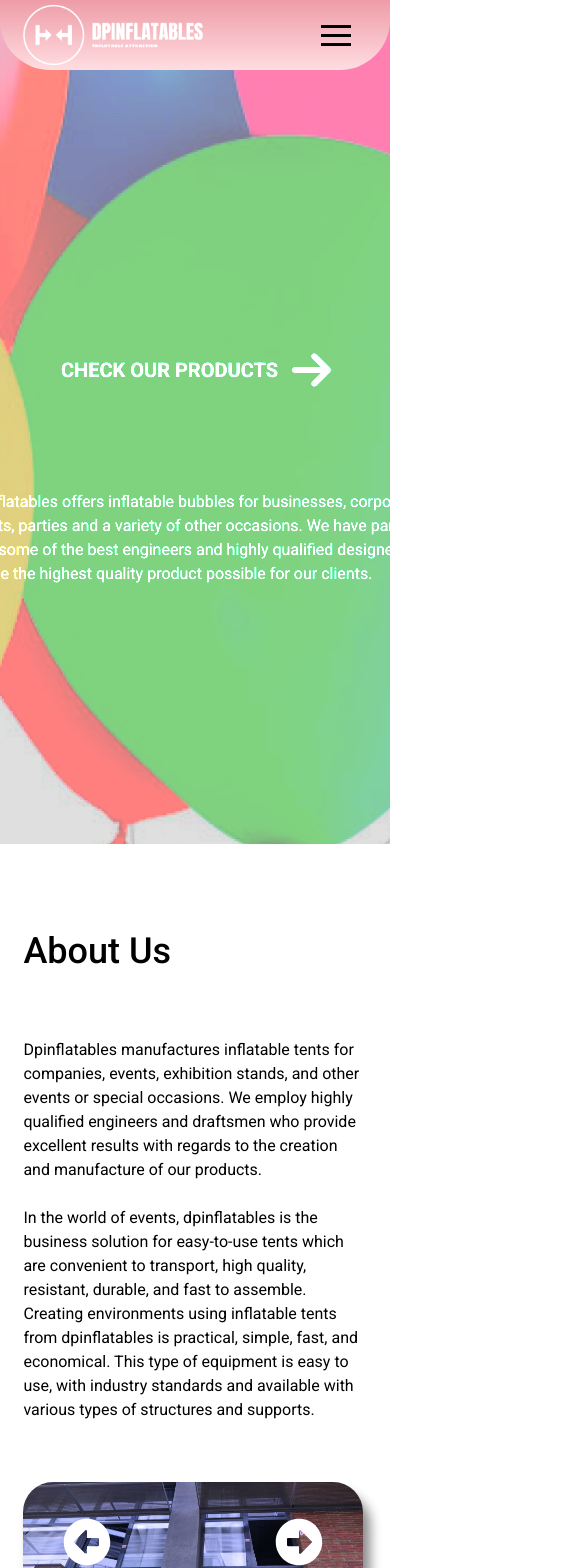
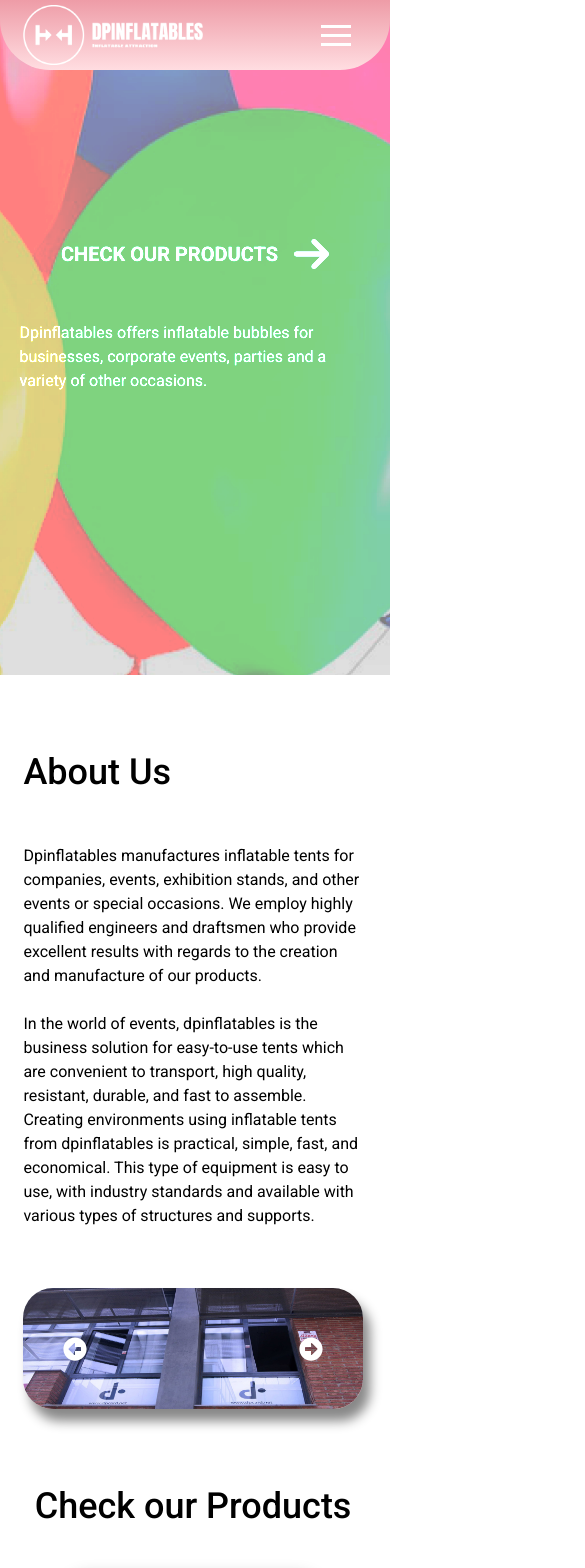
Before and after one commit to delimka/Inflatables, a React (Vite) app: page / in a window 390 px wide. Shown: the top 1568 px of the page, 585 px wide, since content can reach past the window. Built offline with nearby package versions, Linux system fonts and the light colour scheme.

Commit message:
mobile screens upd

```diff
--- a/src/components/Footer/Footer.css
+++ b/src/components/Footer/Footer.css
@@ -60,3 +60,75 @@
   padding-right: 2%;
   font-size: 16px;
 }
+
+@media only screen and (max-width: 870px) {
+
+  .links {
+    gap: 10px;
+    font-size: 16px;
+  }
+
+  .social-media-icons {
+    gap: 15px;
+  }
+
+  .social-media-icons a {
+    font-size: 0.7rem;
+  }
+
+
+  .copyright {
+    font-size: 14px;
+  }
+}
+
+
+
+@media only screen and (max-width: 570px) {
+
+
+  .social-media-icons {
+    display: grid;
+    grid-template-columns: repeat(3, 1fr);
+    gap: 20px;
+    justify-items: center;
+
+  }
+
+  .social-media-icons a {
+    font-size: 10px;
+  }
+
+  .links {
+    margin-left: 0px;
+  }
+
+  .links__icon-container {
+    align-items: center;
+    padding-left: 7%;
+    padding-right: 7%;
+  }
+}
+
+@media only screen and (max-width: 530px) {
+
+
+  .links {
+    flex-direction: column;
+    gap: 10px;
+    align-items: flex-start;
+
+  }
+
+  .links > :not(:first-child) {
+    margin-left: 0;
+  }
+
+  .copyright{
+
+    margin-left: auto;
+    margin-right: auto;
+    padding-left: 7%;
+    padding-right: 7%;
+  }
+}
--- a/src/components/ImageSlider/ImageSlider.css
+++ b/src/components/ImageSlider/ImageSlider.css
@@ -49,3 +49,24 @@
     transition-duration: 1s;
     transform: scale(1.0);
   }
+
+  @media only screen and (max-width: 767.9px) {
+    .right-arrow,
+    .left-arrow {
+      font-size: 2.5rem;
+    }
+  }
+
+  @media only screen and (max-width: 650px) {
+    .right-arrow,
+    .left-arrow {
+      font-size: 2rem;
+    }
+  }
+
+  @media only screen and (max-width: 470px) {
+    .right-arrow,
+    .left-arrow {
+      font-size: 1.5rem;
+    }
+  }
--- a/src/components/NavBar/NavBar.css
+++ b/src/components/NavBar/NavBar.css
@@ -45,7 +45,7 @@
 .menu-icon .bar {
   width: 30px;
   height: 3px;
-  background-color: #000;
+  background-color: #ffffff;
   margin: 6px 0;
   transition: background-color 0.3s ease;
 }
--- a/src/containers/AboutUs/AboutUs.css
+++ b/src/containers/AboutUs/AboutUs.css
@@ -5,8 +5,8 @@
   grid-template-areas:
     'h1 p'
     'slider slider';
-  grid-template-rows: auto 1fr; /* Two rows: top row and bottom row */
-  grid-template-columns: 1fr 2fr; /* Two columns */
+  grid-template-rows: auto 1fr;
+  grid-template-columns: 1fr 2fr;
 }
 
   .heading-1{
@@ -38,8 +38,6 @@
       'slider';
     grid-template-rows: auto auto auto; /* Three rows with equal height */
     grid-template-columns: 1fr;
-
-    margin-left: 7%;
   }
 
 }
@@ -52,21 +50,3 @@
     margin-left: 0;
   }
 }
-
-@media only screen and (max-width: 768px) {
-
-  .aboutus__grid-container {
-
-    margin-left: 5%;
-  }
-}
-
-
-
-@media only screen and (max-width: 678px) {
-
-  .aboutus__grid-container {
-
-    margin-left: 0;
-  }
-}
--- a/src/containers/Header/Header.css
+++ b/src/containers/Header/Header.css
@@ -15,8 +15,8 @@
 
 .p__mission {
   display: block;
-  width: 400px;
-  height: 222px;
+  width: 350px;
+  height: 190px;
   margin-top: 430px;
   color: white;
 }
@@ -31,17 +31,8 @@
   padding-right: 15%;
 }
 
-/* Hamburger menu styles (if you want to add later) */
-.burger-menu {
-  /* Your styles here */
-}
 
-/* Show menu items for smaller screens (if you want to add later) */
-@media only screen and (max-width: 870px) {
-  .menu {
-    /* Your styles here */
-  }
-}
+
 
   @media only screen and (max-width: 1280px) {
     .header__check--button {
@@ -51,12 +42,6 @@
   }
 
 
-  @media only screen and (max-width: 1180px) {
-    .navbar {
-      padding-left: 6%;
-      padding-right: 10%;
-    }
-  }
 
   @media only screen and (max-width: 900px) {
     .header__container {
@@ -64,21 +49,64 @@
       flex-direction: column-reverse;
       align-items: center;
       justify-content: center;
-      margin-bottom: 80px;
-      height: 100vh;
 
     }
 
+    .header__container--mission{
+      margin-left: 0;
+      height: auto;
+    }
+
     .p__mission {
-      margin-top: 100px;
+      margin-top: 12%;
       width: 500px;
-      height: 262px;
+      height: auto;
 
     }
 
     .header__check--button {
-      margin-top: 350px;
+      margin-top: 250px;
       font-size: 54px;
       padding-right: 0;
     }
+
+    .header{
+      min-height: calc(80vh);
+    }
+
   }
+
+  @media only screen and (max-width: 600px) {
+
+    .p__mission {
+      width: auto;
+      height: auto;
+      padding: 0 5%;
+    }
+  }
+
+
+
+  @media only screen and (max-width: 470px) {
+
+
+    .header__container--mission{
+
+      margin-left: 0;
+    }
+    .header__check--button{
+      margin-top: 50%;
+      font-size: 36px;
+      margin-bottom: 12%;
+
+    }
+
+  }
+
+  @media only screen and (max-width: 400px) {
+    .header__check--button{
+      margin-bottom: 0;
+      margin-top: 60%;
+
+    }
+  }
--- a/src/containers/Header/Header.jsx
+++ b/src/containers/Header/Header.jsx
@@ -5,12 +5,11 @@
 import { faArrowRight } from '@fortawesome/free-solid-svg-icons';
 
 const Header = () => (
-  <div className="header bg-cover bg-no-repeat bg-center" style={{ backgroundImage: `url(${images.introBg})`, backgroundSize: 'cover', minHeight: 'calc(100vh)', filter: 'contrast(200%)' }}>
+  <div className="header bg-cover bg-no-repeat bg-center " style={{ backgroundImage: `url(${images.introBg})`, backgroundSize: 'cover', filter: 'contrast(200%)' }}>
     <div className="header__container">
       <div className="header__container--mission">
         <p className="p__mission text-white">
           Dpinflatables offers inflatable bubbles for businesses, corporate events, parties and a variety of other occasions.
-          We have partnered with some of the best engineers and highly qualified designers to create the highest quality product possible for our clients.
         </p>
       </div>
       <div className="header__check--button">
--- a/src/containers/Products/Products.css
+++ b/src/containers/Products/Products.css
@@ -98,25 +98,25 @@
     padding: 5px 20px ;
   }
 
-  @media only screen and (max-width: 1025px) {
+  @media only screen and (max-width: 768px) {
+
+    .about-product {
+      display: flex;
+      flex-direction: column;
+      justify-content: space-between;
+      width: 100%;
+    }
+
+    .menu-item{
+      margin-right: 0;
+    }
 
     .products__grid-container {
-
-
-      margin-left: 5%;
+      display: flex;
+      flex-direction: column;
+      align-items: center;
+      justify-content: center;
+      gap: 10px;
     }
 
   }
-
-
-  @media only screen and (max-width: 900px) {
-
-    .products__grid-container {
-
-      margin-left: 0;
-    }
-  }
-
-  @media only screen and (max-width: 1024px) and (min-width: 914px) {
-
-  }
--- a/src/index.css
+++ b/src/index.css
@@ -35,17 +35,69 @@
 
 }
 
+.header {
+
+  margin-bottom: 150px;
+}
 
 *{
   scroll-behavior: smooth;
 }
 
 
-@media only screen and (max-width: 718px) {
+@media only screen and (max-width: 768px) {
   .heading-1{
 
     font-size: 36px;
     font-weight: 500;
 
   }
+
+  p {
+    font-size: 16px;
+  }
 }
+
+
+@media only screen and (max-width: 1000px) and (min-width: 900px) {
+  .container {
+    padding-left: 7%;
+    padding-right: 3%;
+  }
+
+}
+
+
+@media only screen and (max-width: 1200px){
+
+.header{
+  margin-bottom: 100px;
+  height: 70vh;
+}
+
+}
+
+@media only screen and (max-width: 760px){
+
+  .header{
+    margin-bottom: 70px;
+    height: 70vh;
+  }
+
+  .container{
+    padding-bottom: 70px;
+
+  }
+  .heading-1{
+    padding-bottom: 25px;
+  }
+
+  }
+
+  @media only screen and (max-width: 320px) {
+    p{
+      font-size: 14px;
+
+    }
+
+  }
```
Also changed, not shown: src/components/PhotoCollage/PhotoCollage.css (+7 -0 lines).
